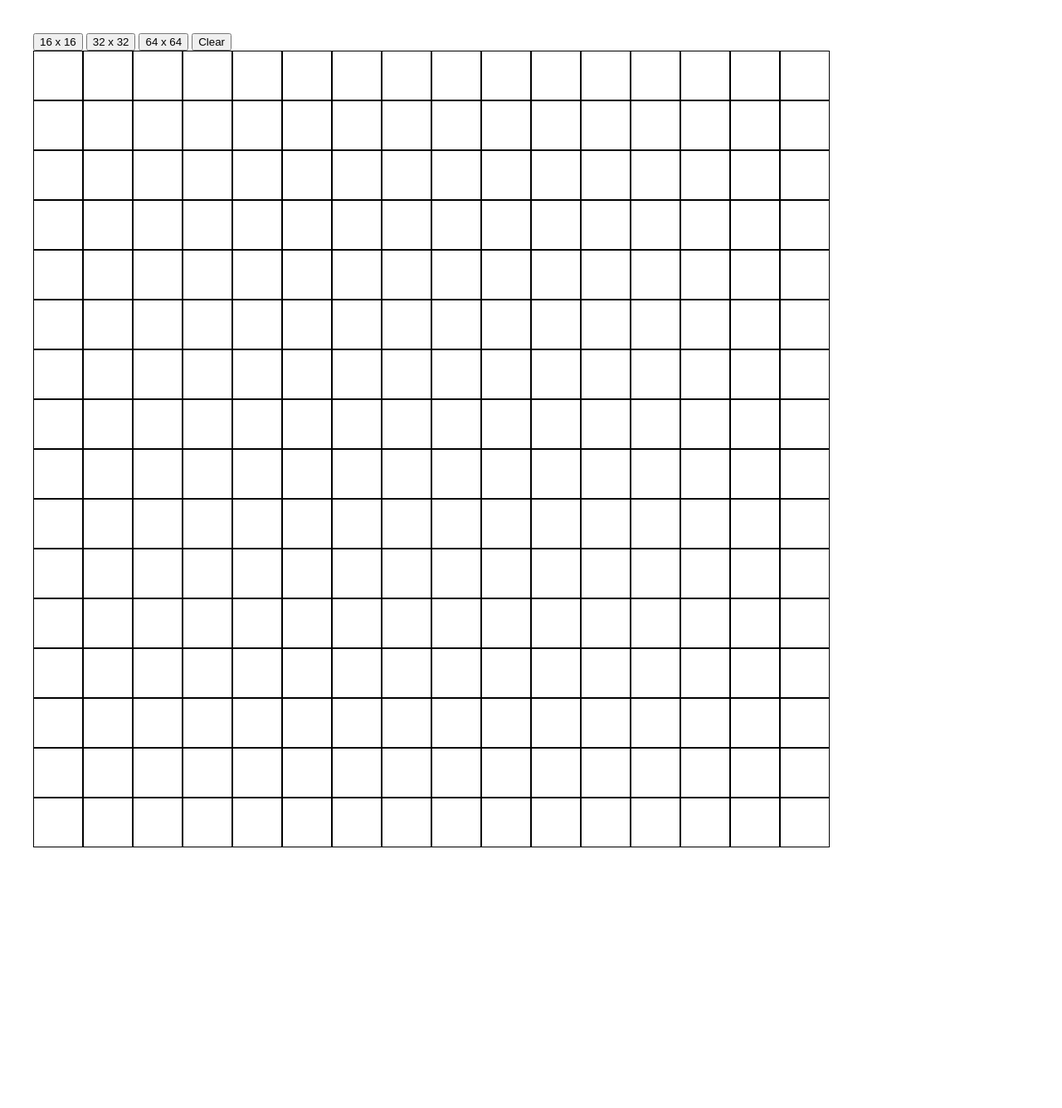
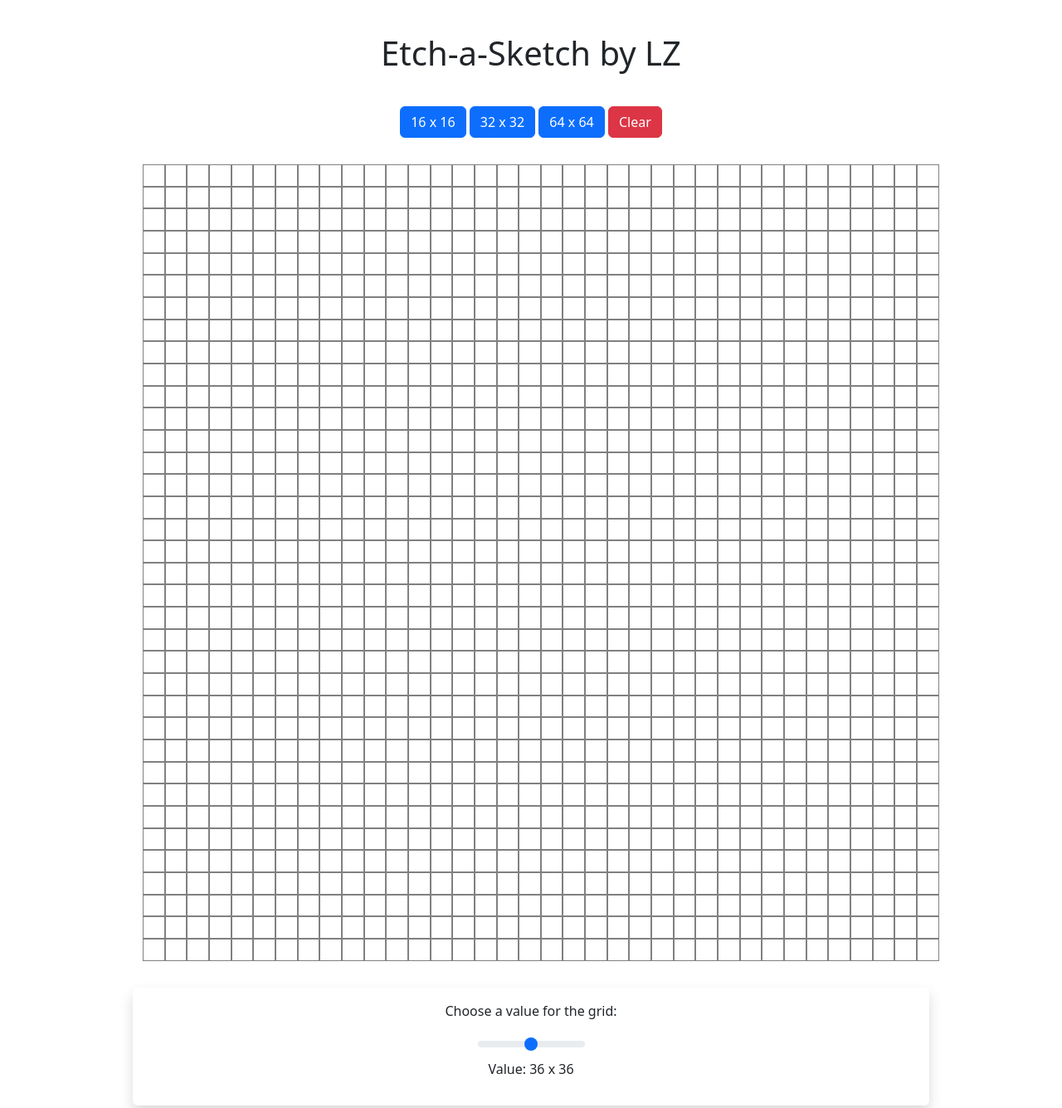
Before and after one commit to lzanchin/etch-a-sketch, a plain HTML site: page index.html in a window 1280 px wide. Shown: the top 1335 px of the page at 83% size. Before the commit the page ends 1061 px from the top, so only its background shows below. Drawn offline with nearby package versions, Linux system fonts and the light colour scheme.

Commit message:
Layout adjustment and add slider

```diff
--- a/index.html
+++ b/index.html
@@ -5,18 +5,30 @@
     <meta http-equiv="X-UA-Compatible" content="IE=edge">
     <meta name="viewport" content="width=device-width, initial-scale=1.0">
     <title>Etch-a-Sketch by LZanchin</title>
+    <link href="https://cdn.jsdelivr.net/npm/bootstrap@5.3.0-alpha1/dist/css/bootstrap.min.css" rel="stylesheet" integrity="sha384-GLhlTQ8iRABdZLl6O3oVMWSktQOp6b7In1Zl3/Jr59b6EGGoI1aFkw7cmDA6j6gD" crossorigin="anonymous">
     <link rel="stylesheet" href="styles.css">
 </head>
 <body>
-    <div class="controls">
-        <button id="1">16 x 16</button>
-        <button id="2">32 x 32</button>
-        <button id="3">64 x 64</button>
-        <button id="clear">Clear</button>
+    <div class="main">
+        <div class="header">
+            <h1>Etch-a-Sketch by LZ</h1>
+        </div>
+        <div class="controls">
+            <button class="btn btn-primary" id="1">16 x 16</button>
+            <button class="btn btn-primary" id="2">32 x 32</button>
+            <button class="btn btn-primary" id="3">64 x 64</button>
+            <button class="btn btn-danger" id="clear">Clear</button>
+        </div>
+        <div class="container" id="container">
+
+        </div>
+        <div class="footer shadow p-3 mb-5 bg-body rounded">
+            <p>Choose a value for the grid:</p>
+            <input type="range" class="form-range" min="8" max="64" id="rangeSizes">
+            <p>Value: <span id="selectedValue"></span></p>
+        </div>
     </div>
-    <div class="container">
-
-    </div>
+    <script src="https://cdn.jsdelivr.net/npm/bootstrap@5.3.0-alpha1/dist/js/bootstrap.bundle.min.js" integrity="sha384-w76AqPfDkMBDXo30jS1Sgez6pr3x5MlQ1ZAGC+nuZB+EYdgRZgiwxhTBTkF7CXvN" crossorigin="anonymous"></script>
     <script src="script.js"></script>
 </body>
 </html>
--- a/script.js
+++ b/script.js
@@ -6,6 +6,8 @@ let r = 0;
 let g = 0;
 let b = 0;
 let defaultColor = "rgb(0, 0, 0)";
+let slider = document.getElementById("rangeSizes");
+let rangeLabel = document.getElementById("selectedValue");
 
 let buttons = document.querySelectorAll(".controls button");
 buttons.forEach(button => {
@@ -14,14 +16,21 @@ buttons.forEach(button => {
     });
 });
 
+slider.oninput = function() {
+    setUserOptionSlider(this.value);
+  }
+
+function setUserOptionSlider(value) {
+    rangeLabel.innerHTML = `${value} x ${value}`;
+    generateGrid(value);
+}
+
 function setUserOption(id) {
     if(id == 1){
         generateGrid(16);
     } else if(id == 2) {
-        //userOption = 32;
         generateGrid(32);
     } else if (id == 3) {
-        //userOption = 64;
         generateGrid(64);
     } else {
         clearGrid();
@@ -96,4 +105,4 @@ function generateGrid(option) {
     getCurrentGrid();
 }
 
-generateGrid(userOption);
+setUserOptionSlider(36);
--- a/styles.css
+++ b/styles.css
@@ -1,5 +1,25 @@
 body {
     margin: 40px;
+    min-height: 100vh;
+}
+
+.main {
+    display: grid;
+    grid-gap: 2em;
+    grid-template-columns: auto auto;
+    grid-template-rows: auto auto 1fr auto;
+    justify-items: center;
+    align-items: center;
+}
+
+.header {
+    grid-column: span 2;
+    align-items: center;
+}
+
+.controls {
+    align-items: center;
+    grid-column: span 2;
 }
 
 .container {
@@ -7,14 +27,26 @@ body {
     height: 960px;
     display: grid;
     background-color: white;
-    /* grid-template-columns: repeat(auto-fill, auto-fit);
-    grid-template-rows: repeat(auto-fill, auto-fit);
-    */
     grid-gap: 0px;
+    grid-column: span 2;
 }
 
 .grid-item {
     border-style: solid;
-    border-color: black;
+    border-color: grey;
     border-width: thin;
 }
+
+.footer {
+    justify-content: space-evenly;
+    justify-items: center;
+    align-items: center;
+    border-width: thin;
+    grid-column: span 2;
+    width: 960px;
+    padding: 10px;
+}
+
+.form-range {
+    width: 100%;
+}
```
